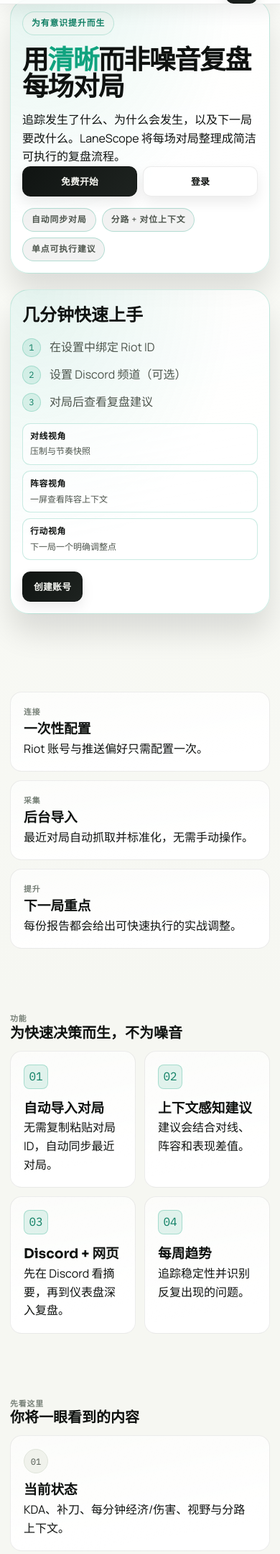
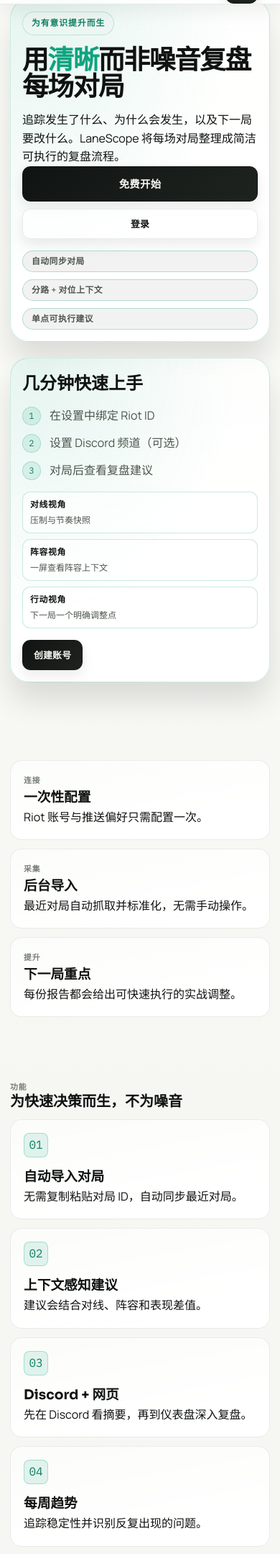
Before and after one commit to yd1008/lol-analyzer, a Flask app: page / in a window 390 px wide. Shown: the part 99-2258 px from the top of the page at 72% size. Run offline with Flask 3, Linux system fonts and the light colour scheme.

Commit message:
feat: polish landing mobile hero stack and card breakpoints

```diff
--- a/app/static/css/style.css
+++ b/app/static/css/style.css
@@ -2496,6 +2496,7 @@ h4,
 
 @media (max-width: 980px) {
     .hero-shell, .workflow-track, .setup-check-grid, .admin-lookup-grid, .steps, .quick-guide-grid, .coach-plan-grid { grid-template-columns: 1fr; }
+    .features-grid { grid-template-columns: repeat(2, minmax(0, 1fr)); }
     .metrics { grid-template-columns: repeat(3, minmax(0, 1fr)); }
     .team-composition-dual, .composition-split { grid-template-columns: 1fr; }
     .match-box { grid-template-columns: 6px minmax(0, 1fr); }
@@ -2520,7 +2521,25 @@ h4,
 @media (max-width: 560px) {
     .cta-buttons, .match-filter-bar, .match-tab-bar, .detail-tabs, .visual-toggle-bar, .footer-links { width: 100%; }
     .cta-buttons .btn, .match-filter-bar .filter-btn, .match-tab-bar .match-tab-btn, .detail-tabs .detail-tab-btn, .visual-toggle-bar .visual-toggle-btn { flex: 1; }
-    .metrics, .stats-grid, .match-stats-grid, .share-grid { grid-template-columns: 1fr; }
+    .hero-copy .hero-mobile-stack {
+        display: grid;
+        grid-template-columns: 1fr;
+        gap: 10px;
+    }
+    .hero-copy .cta-buttons .btn { width: 100%; }
+    .hero-copy .cta-buttons .btn-primary {
+        padding: 12px 16px;
+        font-size: 0.9rem;
+    }
+    .hero-copy .signal-pill {
+        width: 100%;
+        justify-content: flex-start;
+        text-transform: none;
+        letter-spacing: 0.04em;
+        white-space: normal;
+        line-height: 1.35;
+    }
+    .features-grid, .steps, .metrics, .stats-grid, .match-stats-grid, .share-grid { grid-template-columns: 1fr; }
     .flash-messages { right: 12px; }
     .theme-toggle { width: 100%; justify-content: center; }
     .ai-coach-options { flex-wrap: wrap; align-items: stretch; }
--- a/app/templates/main/landing.html
+++ b/app/templates/main/landing.html
@@ -9,7 +9,7 @@
             <div class="hero-badge">{{ lt('Built For Deliberate Improvement', '为有意识提升而生') }}</div>
             <h1>{{ lt('Review every match with ', '用') }}<em>{{ lt('clarity', '清晰') }}</em>{{ lt(', not noise', '而非噪音复盘每场对局') }}</h1>
             <p>{{ lt('Track what happened, why it happened, and what to change next queue. LaneScope turns each game into a concise coaching workflow.', '追踪发生了什么、为什么会发生，以及下一局要改什么。LaneScope 将每场对局整理成简洁可执行的复盘流程。') }}</p>
-            <div class="cta-buttons">
+            <div class="cta-buttons hero-mobile-stack">
                 {% if current_user.is_authenticated %}
                     <a href="{{ url_for('dashboard.index') }}" class="btn btn-primary">{{ lt('Open Dashboard', '打开仪表盘') }}</a>
                     <a href="{{ url_for('dashboard.settings') }}" class="btn btn-secondary">{{ lt('Update Settings', '更新设置') }}</a>
@@ -18,7 +18,7 @@
                     <a href="{{ url_for('auth.login') }}" class="btn btn-secondary">{{ lt('Sign In', '登录') }}</a>
                 {% endif %}
             </div>
-            <div class="signal-row">
+            <div class="signal-row hero-mobile-stack">
                 <span class="signal-pill">{{ lt('Automatic Match Sync', '自动同步对局') }}</span>
                 <span class="signal-pill">{{ lt('Role + Matchup Context', '分路 + 对位上下文') }}</span>
                 <span class="signal-pill">{{ lt('One-Action Coaching', '单点可执行建议') }}</span>
```
Also changed, not shown: tests/test_routes.py (+8 -0 lines).
